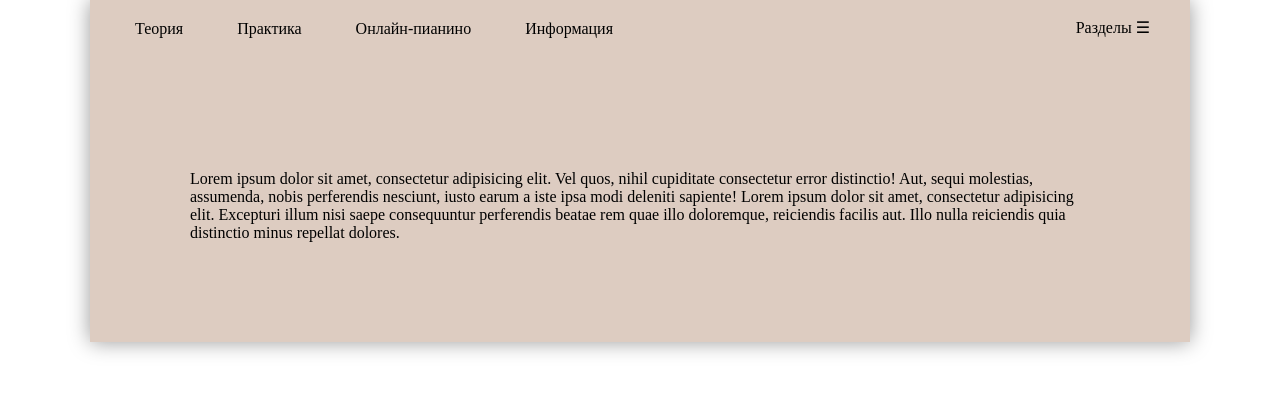
After one commit to troubleshooter495/ITproject-Web, a PHP site: page /theory1.html in a window 1280 px wide. The commit adds this page. Shown: the top 393 px of the page. Run offline with PHP 8.4, Linux system fonts and the light colour scheme; some web fonts are replaced.

Commit message:
working on new version of theory page

```diff
--- a/pTest.php
+++ b/pTest.php
@@ -115,7 +115,7 @@ if($type='int'){
 						a2.src = 'mus/' + ways[r_note + r_int];
 						a1.play();
 						a2.play();
-						alert(ways[r_note] + ' ' + ways[r_note + r_int] + ' ' + ints[r_int]);
+						//alert(ways[r_note] + ' ' + ways[r_note + r_int] + ' ' + ints[r_int]);
 				} else {
 					a1 = new Audio()
 					a2 = new Audio()
@@ -123,7 +123,7 @@ if($type='int'){
 					a2.src = 'mus/' + ways[r_note];
 					a1.play();
 					a2.play();
-					alert(ways[r_note] + ' ' + ways[r_note - r_int] + ' ' + ints[r_int]);
+					//alert(ways[r_note] + ' ' + ways[r_note - r_int] + ' ' + ints[r_int]);
 			}
 			flag=0;
 			}
--- a/practice.php
+++ b/practice.php
@@ -115,8 +115,8 @@
 							</select>
 						</div>
 						<div class="asd">
-							<input type="radio" name="ch" checked="checked"> Вводить <br>
-							<input type="radio" name="ch"> Выбирать
+							<input type="radio" name="ch" > Вводить <br>
+							<input type="radio" name="ch" checked="checked"> Выбирать
 						</div>
 					</div>
 					<div class="startButton" id="int"> <span>Начать</span> </div>
--- /dev/null
+++ b/theory1.css
@@ -0,0 +1,113 @@
+@charset "utf-8";
+/* CSS Document */
+* {
+	margin: 0;
+	padding: 0;
+}
+@font-face{
+    font-family: "raleway"; /* Гарнитура шрифта */
+    src: url("font/raleway/Raleway-Regular.ttf"); /* Путь к файлу со шрифтом */
+}
+
+.header {
+	width: 1100px;
+	height: 70px;
+	background: #ddccc1;
+}
+.headerButton {
+	float: left;
+	font-family: "raleway";
+	position: relative;
+}
+.borderButton {
+	position: absolute;
+	width: 100%;
+	height: 2px;
+}
+
+.borderLine {
+	height: 100%;
+	width: 0%;
+	background: #946F55;
+	margin: auto;
+	transition-duration: 0.2s;
+}
+
+.button {
+	display: inline-block;
+	margin-left: 40px;
+	margin-top: 15px;
+	padding: 5px;
+	cursor: pointer;
+}
+
+.headerButton > a {
+	color: inherit;
+	text-decoration: inherit;
+}
+
+.logo {
+	float: right;
+	width: 50px;
+	height: 50px;
+	margin-right: 60px;
+	margin-top: 5px;
+	font-family: "raleway";
+	background-image: url(img/logo.png);
+	background-size: cover;
+	background-position: center;
+}
+
+
+.midBlock {
+	width: 1100px;
+	margin:auto;
+	background: #ddccc1;
+	box-shadow: 0 0 20px rgba(0, 0, 0, 0.4);
+}
+
+.article {
+	padding: 100px;
+}
+
+.sideNav {
+	position: absolute;
+	width: 300px;
+	left: 0px;
+	height: 0px;
+	background: #E7CAC5;
+	overflow-x: hidden;
+    transition: 0.5s;
+	z-index: 1;
+}
+
+.open {
+	float:right;
+	margin-right: 40px;
+	margin-top: 18px;
+	cursor:pointer;
+	font-family: "raleway";
+}
+
+.sideNav a {
+    padding: 8px 8px 8px 32px;
+    text-decoration: none;
+    font-size: 25px;
+    color: #818181;
+    display: block;
+    transition: 0.3s;
+}
+.sideNav a:hover {
+    color: #f1f1f1;
+}
+.sideNav .closebtn {
+    position: absolute;
+    top: 0;
+    right: 25px;
+    font-size: 36px;
+    margin-left: 50px;
+}
+
+.navFill {
+	padding: 30px;
+}
--- /dev/null
+++ b/theory1.html
@@ -0,0 +1,70 @@
+<!doctype html>
+<html>
+<head>
+<meta charset="utf-8">
+<title>Документ без названия</title>
+<link rel="stylesheet" href="theory1.css">
+<script src="https://code.jquery.com/jquery-1.12.4.js"></script>
+</head>
+<div class="sideNav">
+	<div class="navFill">
+		  <a href="javascript:void(0)" class="closebtn" onclick="closeNav()">&times;</a>
+		  <a href="#">About</a>
+		  <a href="#">Services</a>
+		  <a href="#">Clients</a>
+		  <a href="#">Contact</a>
+	</div>
+</div>
+<div class="midBlock">
+	<div class="header">
+		<div class="button" id="button1"><div class="headerButton"><a href="theory.php">Теория</a><div class="borderButton"><div class="borderLine" id="line1"></div></div></div></div>
+		<div class="button" id="button2"><div class="headerButton"><a href="practice.php">Практика</a><div class="borderButton"><div class="borderLine" id="line2"></div></div></div></div>
+		<div class="button" id="button3"><div class="headerButton"><a href="piano.php">Онлайн-пианино</a><div class="borderButton"><div class="borderLine" id="line3"></div></div></div></div>
+		<div class="button" id="button4"><div class="headerButton">Информация<div class="borderButton"><div class="borderLine" id="line4"></div></div></div></div>
+		<span onclick="openNav()" class="open">Разделы   &#9776;</span>
+	</div>
+	<div class="articleHolder">
+		<div class="article" id="ar1">
+			<p> Lorem ipsum dolor sit amet, consectetur adipisicing elit. Vel quos, nihil cupiditate consectetur error distinctio! Aut, sequi molestias, assumenda, nobis perferendis nesciunt, iusto earum a iste ipsa modi deleniti sapiente! Lorem ipsum dolor sit amet, consectetur adipisicing elit. Excepturi illum nisi saepe consequuntur perferendis beatae rem quae illo doloremque, reiciendis facilis aut. Illo nulla reiciendis quia distinctio minus repellat dolores. </p>
+		</div>
+	</div>
+</div>
+	<script>
+
+		$('#button1').mouseover(function(){
+			$('#line1').css('width','100%');
+		});
+		$('#button1').mouseout(function(){
+			$('#line1').css('width','0%');
+		});
+		$('#button2').mouseover(function(){
+			$('#line2').css('width','100%');
+		});
+		$('#button2').mouseout(function(){
+			$('#line2').css('width','0%');
+		});
+		$('#button3').mouseover(function(){
+			$('#line3').css('width','100%');
+		});
+		$('#button3').mouseout(function(){
+			$('#line3').css('width','0%');
+		});
+		$('#button4').mouseover(function(){
+			$('#line4').css('width','100%');
+		});
+		$('#button4').mouseout(function(){
+			$('#line4').css('width','0%');
+		});
+		function openNav() {
+			$('.sideNav').height("500");
+			l = $('.header').position().left + 1100 - $('.sideNav').width();
+			$('.sideNav').css({left: l});
+		}
+		function closeNav() {
+			$('.sideNav').height("0");
+		}
+
+	</script>
+<body>
+</body>
+</html>
```
Also changed, not shown: fkcnbuttons.js (added, +25 -0 lines), piano.css (+15 -15 lines), piano.php (+36 -36 lines), theory.css (+89 -66 lines).
